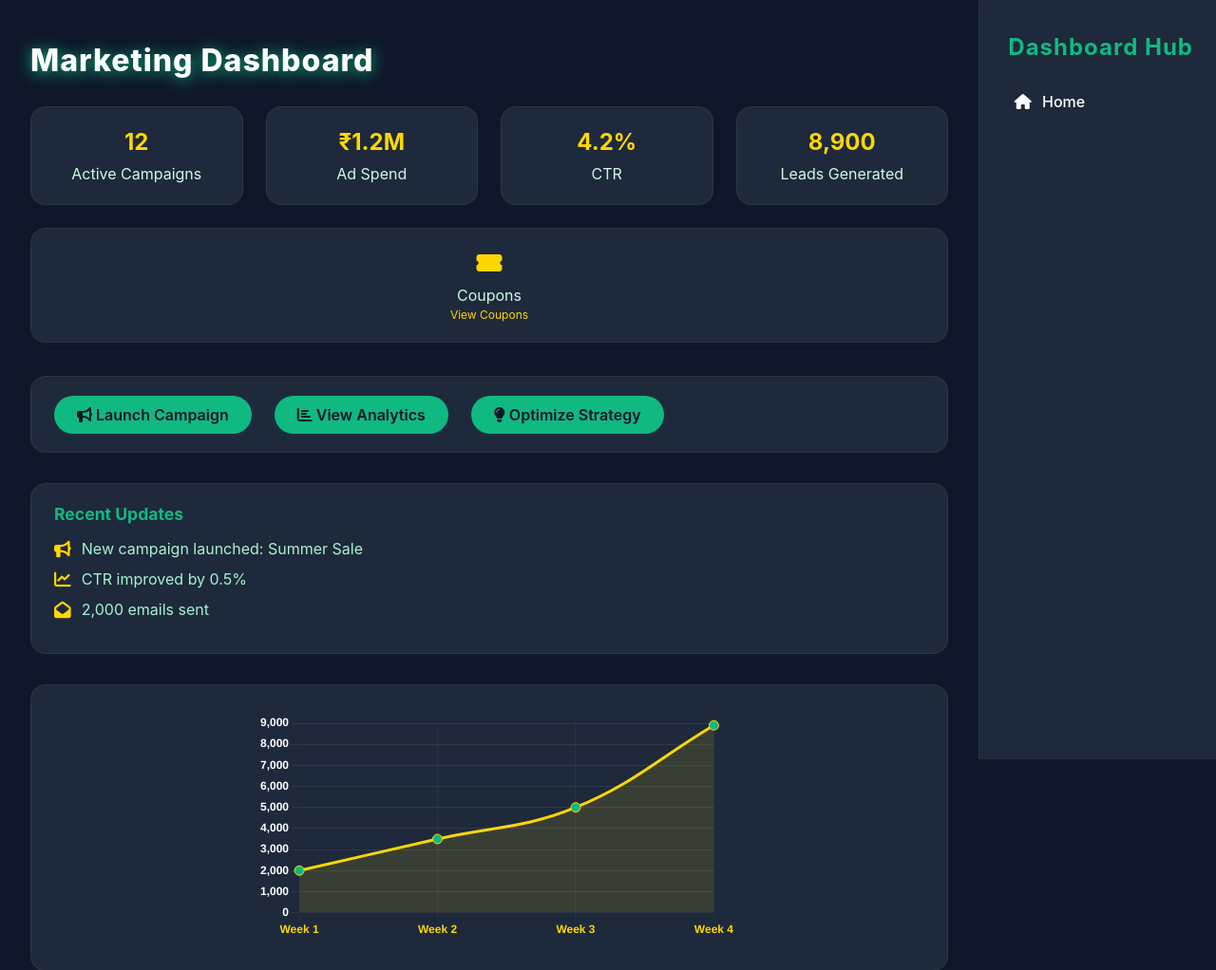
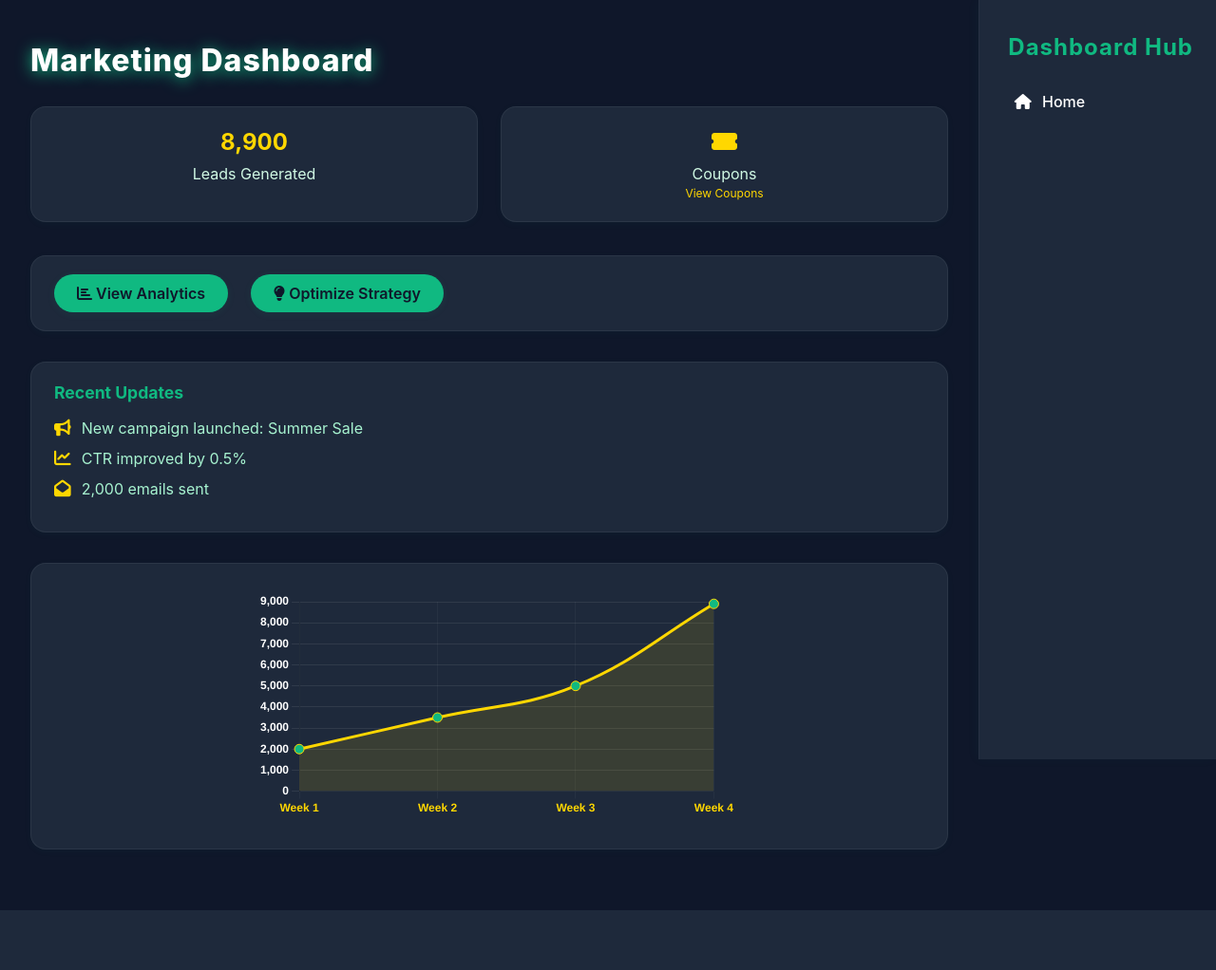
Before and after one commit to SnehalVanag/LGM, a Django app: page /marketing-dashboard/ in a window 1280 px wide. Shown: the top 1022 px of the page at 95% size. After the commit the page ends 959 px from the top, so only its background shows below. Run offline with Django 5.2, Linux system fonts and the light colour scheme; parts of the project's set-up code (start-up, migrations or seed data) failed here and were passed over.

Commit message:
remove unwantes content

```diff
--- a/core/templates/dashboard/marketing.html
+++ b/core/templates/dashboard/marketing.html
@@ -3,9 +3,9 @@
 {% block content %}
 <div class="dashboard-header">Marketing Dashboard</div>
 <div class="kpi-cards">
-  <div class="kpi-card"><div class="kpi-value">12</div><div class="kpi-label">Active Campaigns</div></div>
+  <!-- <div class="kpi-card"><div class="kpi-value">12</div><div class="kpi-label">Active Campaigns</div></div>
   <div class="kpi-card"><div class="kpi-value">₹1.2M</div><div class="kpi-label">Ad Spend</div></div>
-  <div class="kpi-card"><div class="kpi-value">4.2%</div><div class="kpi-label">CTR</div></div>
+  <div class="kpi-card"><div class="kpi-value">4.2%</div><div class="kpi-label">CTR</div></div> -->
   <div class="kpi-card"><div class="kpi-value">8,900</div><div class="kpi-label">Leads Generated</div></div>
   <!-- Coupon Card -->
  <div class="kpi-card" style="cursor:pointer;" onclick="window.location.href='{% url 'coupon_list' %}'">
@@ -15,7 +15,7 @@
 </div>
 </div>
 <div class="quick-actions">
-  <button class="quick-action-btn"><i class="fa fa-bullhorn"></i> Launch Campaign</button>
+  <!-- <button class="quick-action-btn"><i class="fa fa-bullhorn"></i> Launch Campaign</button> -->
   <button class="quick-action-btn"><i class="fa fa-chart-bar"></i> View Analytics</button>
   <button class="quick-action-btn"><i class="fa fa-lightbulb"></i> Optimize Strategy</button>
 </div>
```
